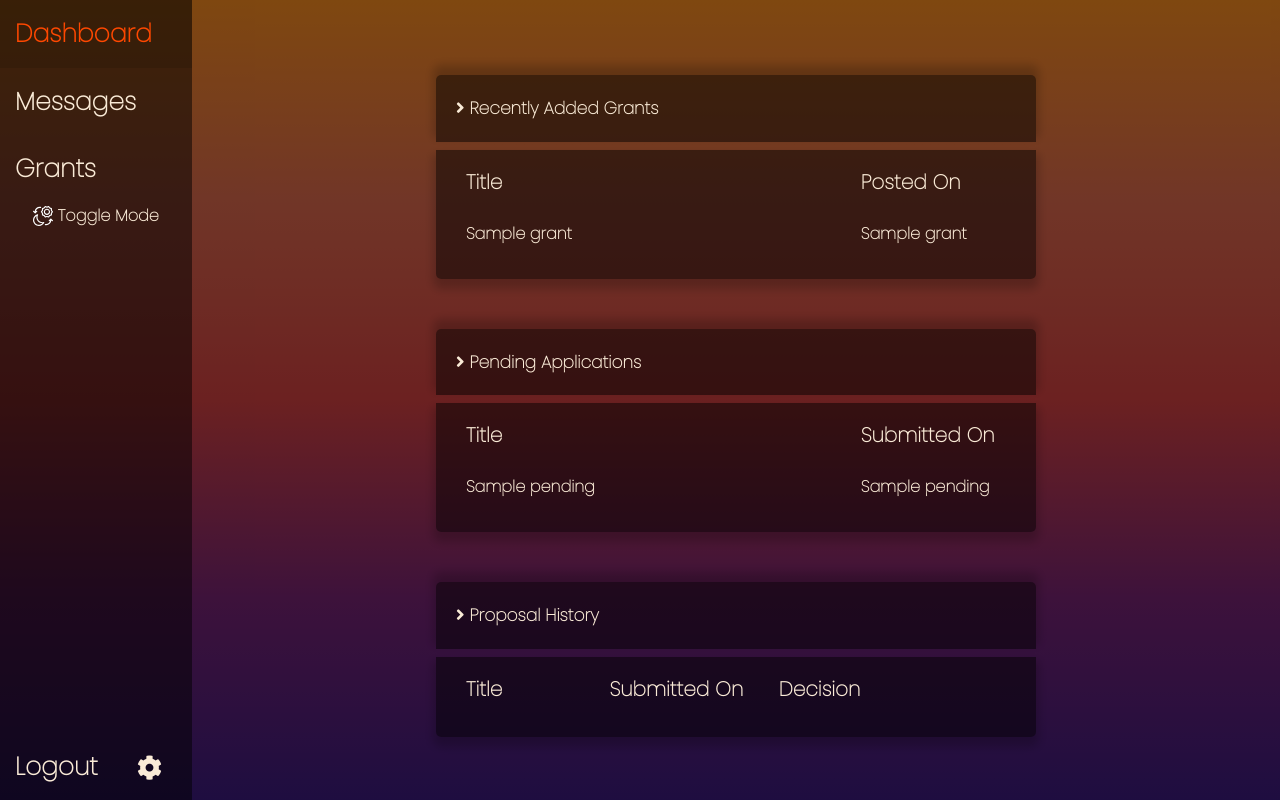
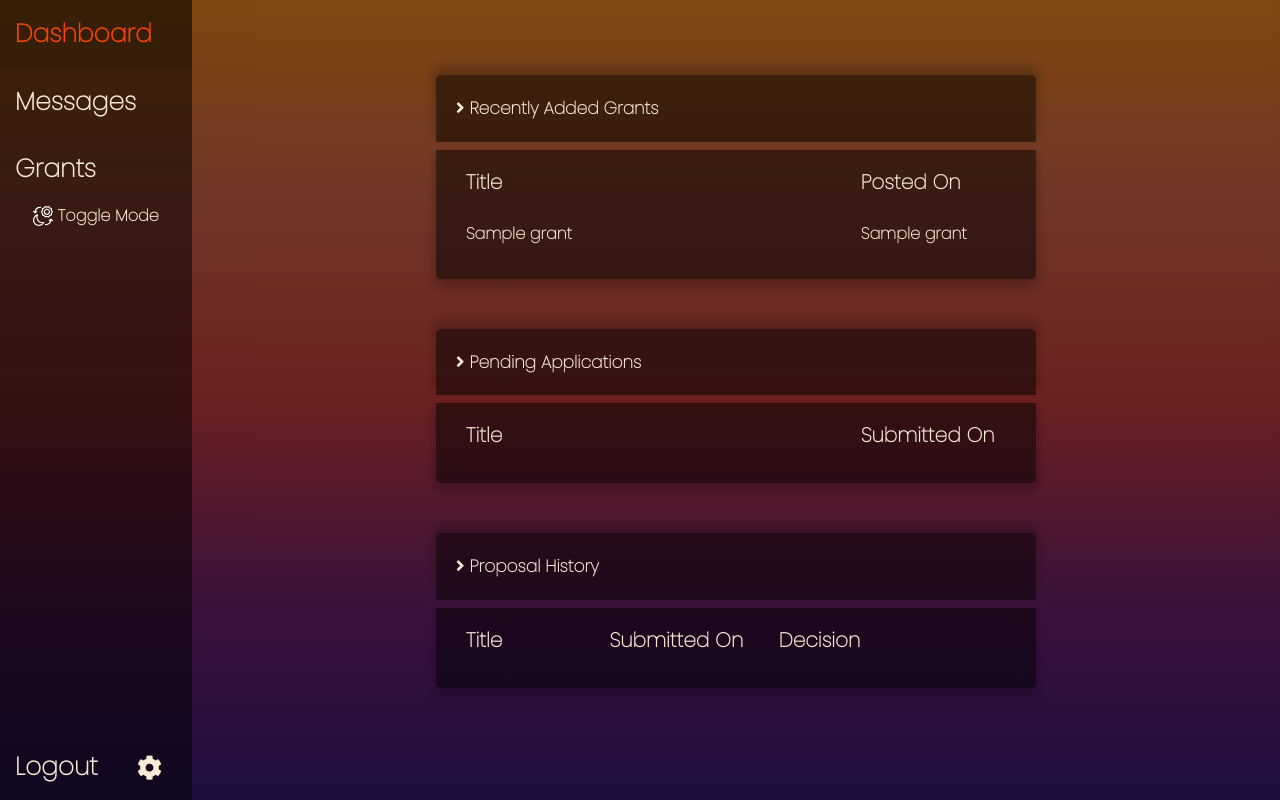
Before and after one commit to CSC400-GMS/gms, a Flask app: template gms/templates/gsdash.html in a window 1280 px wide. Run offline with Flask 2, Linux system fonts and the light colour scheme; the template is opened without the code that fills it: most values are stand-ins (such as "Sample title", 1, 10 or a date in 2020); lists and menus that the app fills with data are empty; some libraries are stand-ins or nearby versions.

Commit message:
gs pending fix

```diff
--- a/gms/routes.py
+++ b/gms/routes.py
@@ -137,7 +137,7 @@ def dashboard():
         grant = select_all("grants")
         pending = join_where_null('*', 'proposals', 'researcher', 'submitted_by','email','proposals.approved')
         done = select_all('proposals')
-        return render_template('gsdash.html', grant=grant, pending=pending, done=done)
+        return render_template('gsdash.html', grant=grant, pending=pending, done=done, id=current_user.id)
 
     elif usertype == 'reviewer':
         assign = select_where('*', 'proposals', 'assigned_reviewer', current_user.id)
--- a/gms/templates/gsdash.html
+++ b/gms/templates/gsdash.html
@@ -55,10 +55,12 @@
             </thead>
             <tbody>
             {% for p in pending %}
+            {% if p[12] == id %}
               <tr>
                 <td> {{ p[1] }} </td>
                 <td> {{ p[8] }} </td>
               </tr>
+            {% endif %}
             {% endfor %}
             </tbody>
           </table>
```
